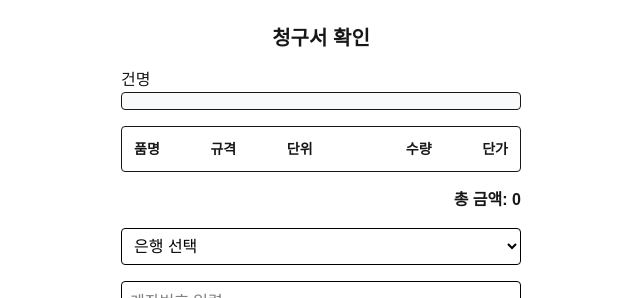
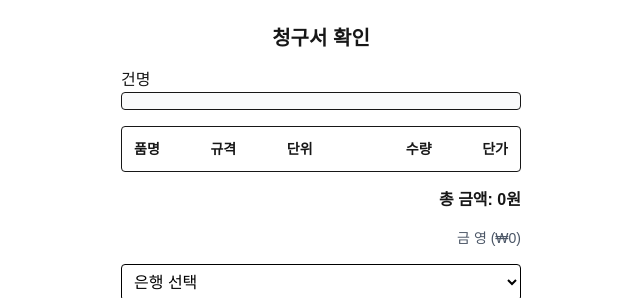
Before and after one commit to scan8843/my-app, a Next.js app: page /confirm in a window 1280 px wide. Shown: the top 298 px of the page, without its empty margins (319-959 px from the left). Built offline with nearby package versions, Linux system fonts and the light colour scheme.

Commit message:
사인 추가 완료

```diff
--- a/app/confirm/page.tsx
+++ b/app/confirm/page.tsx
@@ -4,11 +4,25 @@ import { useSearchParams, useRouter } from "next/navigation";
 import { useRef, useState } from "react";
 import SignatureCanvas from "react-signature-canvas";
 
+type Item = {
+  itemname: string;
+  spec: string;
+  unit: string;
+  qty: number;
+  unitPrice: number;
+  purpose?: string;
+};
+
+type FormData = {
+  title?: string;
+  items?: Item[];
+};
+
 export default function Screen2() {
   const router = useRouter();
   const searchParams = useSearchParams();
 
-  const data = JSON.parse(searchParams.get("data") || "{}");
+  const data: FormData = JSON.parse(searchParams.get("data") || "{}");
 
   const [bank, setBank] = useState("");
   const [account, setAccount] = useState("");
@@ -19,36 +33,89 @@ export default function Screen2() {
   )
     .toISOString()
     .split("T")[0];
+
   const [date, setDate] = useState(today);
-
   const [attachment, setAttachment] = useState<File | null>(null);
 
   const sigPad = useRef<SignatureCanvas | null>(null);
 
   const total =
     data.items?.reduce(
-      (sum: number, it: any) => sum + it.qty * it.unitPrice,
+      (sum: number, it: Item) => sum + it.qty * it.unitPrice,
       0,
     ) ?? 0;
 
+  const formatKrw = (amount: number) => `₩${amount.toLocaleString()}`;
+
+  const numberToKoreanMoney = (num: number) => {
+    if (num === 0) return "영";
+
+    const units = ["", "만", "억", "조"];
+    const nums = ["", "일", "이", "삼", "사", "오", "육", "칠", "팔", "구"];
+    const smallUnits = ["", "십", "백", "천"];
+
+    let result = "";
+    let unitIndex = 0;
+
+    while (num > 0) {
+      const part = num % 10000;
+
+      if (part > 0) {
+        let partStr = "";
+        const digits = String(part).split("").reverse();
+
+        for (let i = 0; i < digits.length; i++) {
+          const digit = Number(digits[i]);
+          if (digit === 0) continue;
+
+          if (digit === 1 && i > 0) {
+            partStr = smallUnits[i] + partStr;
+          } else {
+            partStr = nums[digit] + smallUnits[i] + partStr;
+          }
+        }
+
+        result = partStr + units[unitIndex] + result;
+      }
+
+      num = Math.floor(num / 10000);
+      unitIndex++;
+    }
+
+    return result;
+  };
+
+  const totalAmountFormatted = formatKrw(total);
+  const totalAmountKorean = numberToKoreanMoney(total);
+
   const submit = async () => {
     if (!bank || !account || !owner || !date) {
-      return alert("모든 정보를 입력하세요");
+      alert("모든 정보를 입력하세요");
+      return;
+    }
+
+    if (!sigPad.current || sigPad.current.isEmpty()) {
+  alert("서명을 입력하세요");
+  return;
 }
 
 const signature = sigPad.current
-      ?.getTrimmedCanvas()
+  .getTrimmedCanvas()
   .toDataURL("image/png");
+
 
     const payload = {
       title: data.title,
       totalamount: total,
+      totalAmountFormatted,
+      totalAmountKorean,
       bank,
       account,
       owner,
       date,
-      approver1: "담당자",
-      items: data.items.map((it: any, idx: number) => ({
+      approver1: signature, // 템플릿의 {%approver1} 자리에 이미지로 들어갈 값
+      items:
+        data.items?.map((it: Item, idx: number) => ({
           index: idx + 1,
           itemname: it.itemname,
           spec: it.spec,
@@ -57,14 +124,18 @@ export default function Screen2() {
           unitprice: it.unitPrice,
           totalprice: it.qty * it.unitPrice,
           purpose: it.purpose ?? "",
-      })),
-      signature,
+        })) ?? [],
     };
 
     const res = await fetch("/api/generate", {
       method: "POST",
       body: JSON.stringify(payload),
     });
+
+    if (!res.ok) {
+      alert("문서 생성 중 오류가 발생했습니다.");
+      return;
+    }
 
     const blob = await res.blob();
     const url = window.URL.createObjectURL(blob);
@@ -73,6 +144,8 @@ export default function Screen2() {
     a.href = url;
     a.download = "청구서.docx";
     a.click();
+
+    window.URL.revokeObjectURL(url);
   };
 
   return (
@@ -95,7 +168,7 @@ export default function Screen2() {
           <div className="text-right">단가</div>
         </div>
 
-        {data.items?.map((it: any, idx: number) => (
+        {data.items?.map((it: Item, idx: number) => (
           <div key={idx} className="grid grid-cols-5 gap-2 text-sm">
             <div>{it.itemname}</div>
             <div>{it.spec}</div>
@@ -109,7 +182,11 @@ export default function Screen2() {
       </div>
 
       <div className="text-right font-bold">
-        총 금액: {total.toLocaleString()}
+        총 금액: {total.toLocaleString()}원
+      </div>
+
+      <div className="text-right text-sm text-gray-600 dark:text-gray-300">
+        금 {totalAmountKorean} ({totalAmountFormatted})
       </div>
 
       <select
--- a/package.json
+++ b/package.json
@@ -10,6 +10,7 @@
   },
   "dependencies": {
     "docxtemplater": "^3.68.7",
+    "docxtemplater-image": "^0.1.2",
     "next": "16.2.6",
     "pizzip": "^3.2.0",
     "react": "19.2.4",
```
Also changed, not shown: app/api/generate/route.ts (+34 -5 lines), 2 other files (tests, documents, lock files or other folders). Lines whose indentation alone changed are shown as unchanged.
